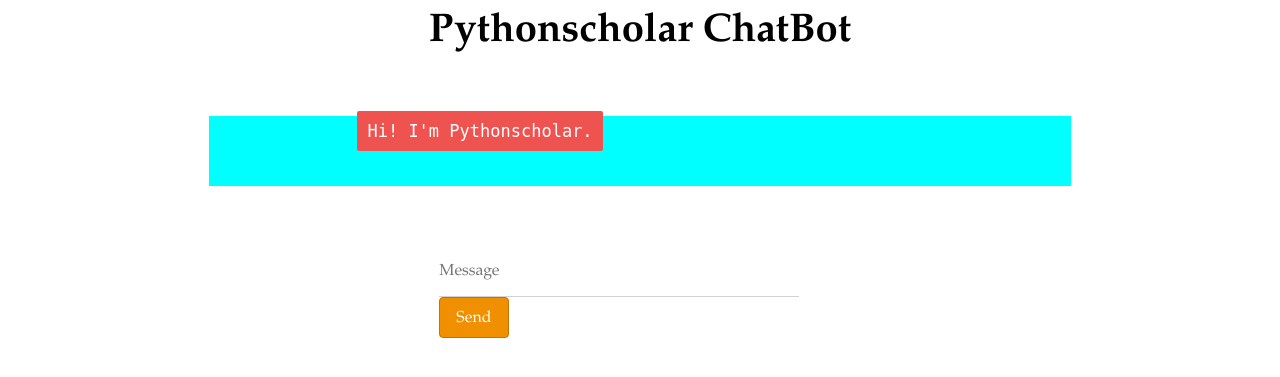
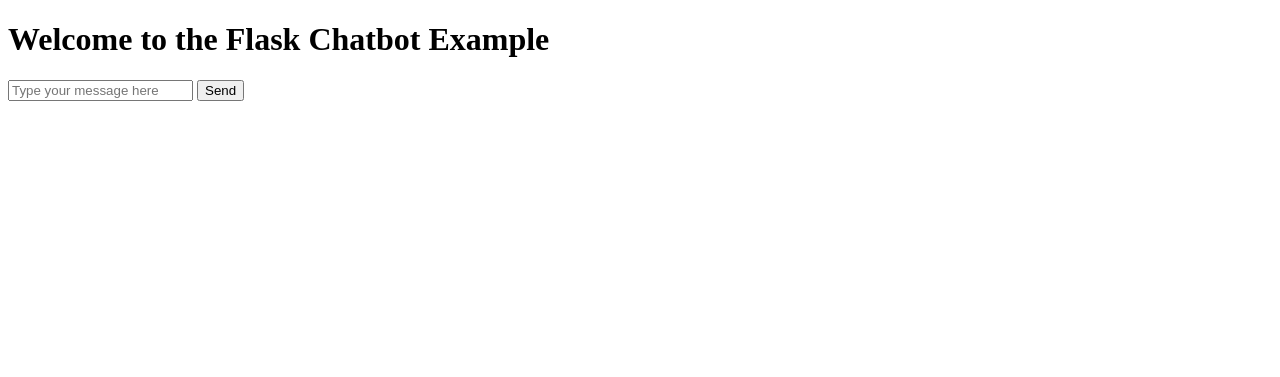
Before and after one commit to krishna251199/chatbot2, a Flask app: page / in a window 1280 px wide. Shown: the top 377 px of the page. Run offline with Flask 3, Linux system fonts and the light colour scheme; some libraries are stand-ins or nearby versions.

Commit message:
Update index.html

```diff
--- a/templates/index.html
+++ b/templates/index.html
@@ -1,228 +1,36 @@
 <!DOCTYPE html>
 <html>
-
-<head>
-    <style>
-        body {
-    font-family: Garamond;
-}
-
-h1 {
-    color: black;
-    margin-bottom: 0;
-    margin-top: 0;
-    text-align: center;
-    font-size: 40px;
-}
-
-h3 {
-    color: black;
-    font-size: 20px;
-    margin-top: 3px;
-    text-align: center;
-}
-.row {
-    display: flex;
-    flex-wrap: wrap;
-    margin-right: -15px;
-    margin-left: -15px;
-}
-
-.ml-auto{
-    margin-left:auto !important;
-}
-.mr-auto{
-    margin-right:auto !important;
-}
-
-.col-md-10,.col-md-8,.col-md-4{
-    position: relative;
-    width: 100%;
-    min-height: 1px;
-    padding-right: 15px;
-    padding-left: 15px;
-}
-.col-md-8{flex:0 0 66.666667%;max-width:66.666667%}
-.col-md-4{flex:0 0 33.333333%;max-width:33.333333%}
-.col-md-10{flex:0 0 83.333333%;max-width:83.333333%}
-
-.form-control {
-    background: no-repeat bottom,50% calc(100% - 1px);
-    background-image: none, none;
-    background-size: auto, auto;
-    background-size: 0 100%,100% 100%;
-    border: 0;
-    height: 36px;
-    transition: background 0s ease-out;
-    padding-left: 0;
-    padding-right: 0;
-    border-radius: 0;
-    font-size: 14px;
-}
-.form-control {
-    display: block;
-    width: 100%;
-    padding: .4375rem 0;
-    padding-right: 0px;
-    padding-left: 0px;
-    font-size: 1rem;
-    line-height: 1.5;
-    color: #495057;
-    border:none;
-    background-color: transparent;
-    background-clip: padding-box;
-    border-bottom: 1px solid #d2d2d2;
-    box-shadow: none;
-    transition: border-color .15s ease-in-out,box-shadow .15s ease-in-out;
-}
-.btn {
-    float: left;
-    text-align: center;
-    white-space: nowrap;
-    vertical-align: middle;
-    user-select: none;
-    border: 1px solid transparent;
-    padding: .46875rem 1rem;
-    font-size: 1rem;
-    line-height: 1.5;
-    border-radius: .25rem;
-    transition: color .15s ease-in-out,background-color .15s ease-in-out,border-color .15s ease-in-out,box-shadow .15s ease-in-out;
-}
-.btn-warning {
-    color: #fff;
-    background-color: #f08f00;
-    border-color: #c27400;
-}
-.btn.btn-warning:active, .btn.btn-warning:focus, .btn.btn-warning:hover {
-    box-shadow: 0 14px 26px -12px rgba(255,152,0,.42),0 4px 23px 0 rgba(0,0,0,.12),0 8px 10px -5px rgba(255,152,0,.2);
-}
-
-button, input, optgroup, select, textarea {
-    margin: 0;
-    font-family: inherit;
-    font-size: inherit;
-    line-height: inherit;
-    overflow:visible;
-}
-#chatbox {
-    background-color: cyan;
-    margin-left: auto;
-    margin-right: auto;
-    width: 80%;
-    min-height: 70px;
-    margin-top: 60px;
-}
-
-#userInput {
-    margin-left: auto;
-    margin-right: auto;
-    width: 40%;
-    margin-top: 60px;
-}
-
-#textInput {
-    width: 87%;
-    border: none;
-    border-bottom: 3px solid #009688;
-    font-family: monospace;
-    font-size: 17px;
-}
-
-#buttonInput {
-    padding: 3px;
-    font-family: monospace;
-    font-size: 17px;
-}
-
-.userText {
-    color: white;
-    font-family: monospace;
-    font-size: 17px;
-    text-align: right !important;
-    line-height: 30px;
-    margin: 5px;
-}
-
-.userText span {
-    background-color: #009688;
-    padding: 10px;
-    border-radius: 2px;
-}
-
-.botText {
-    color: white;
-    font-family: monospace;
-    font-size: 17px;
-    text-align: left;
-    line-height: 30px;
-    margin: 5px;
-}
-
-.botText span {
-    background-color: #ef5350;
-    padding: 10px;
-    border-radius: 2px;
-}
-
-#tidbit {
-    position: absolute;
-    bottom: 0;
-    right: 0;
-    width: 300px;
-}
-    </style>
-    <script src="https://ajax.googleapis.com/ajax/libs/jquery/3.2.1/jquery.min.js"></script>
-</head>
-
-<body>
-    <div class="row">
-        <div class="col-md-10 mr-auto ml-auto">
-    <h1>Pythonscholar ChatBot</h1>
-    <form method="POST">
-        <div id="chatbox">
-            <div class="col-md-8 ml-auto mr-auto">
-                <p class="botText"><span>Hi! I'm Pythonscholar.</span></p>
-            </div>
-        </div>
-        <div id="userInput" class="row">
-            <div class="col-md-10">
-                <input id="text" type="text" name="msg" placeholder="Message" class="form-control">
-                <button type="submit" id="send" class="btn btn-warning">Send</button>
-            </div>
-        </div>
-    </form>
-</div>
-</div>
-
-<script>
-    $(document).ready(function() {
-        $("form").on("submit", function(event) {
-            var rawText = $("#text").val();
-            var userHtml = '<p class="userText"><span>' + rawText + "</span></p>";
-            $("#text").val("");
-            $("#chatbox").append(userHtml);
-            document.getElementById("userInput").scrollIntoView({
-                block: "start",
-                behavior: "smooth",
-            });
-            $.ajax({
-                data: {
-                    msg: rawText,
-                },
-                type: "POST",
-                url: "/get",
-            }).done(function(data) {
-                var botHtml = '<p class="botText"><span>' + data + "</span></p>";
-                $("#chatbox").append($.parseHTML(botHtml));
-                document.getElementById("userInput").scrollIntoView({
-                    block: "start",
-                    behavior: "smooth",
-                });
-            });
-            event.preventDefault();
-        });
-    });
-</script>
-</body>
-
+  <head>
+    <meta charset="UTF-8">
+    <title>Flask Chatbot Example</title>
+  </head>
+  <body>
+    <h1>Welcome to the Flask Chatbot Example</h1>
+    <div id="chatbox"></div>
+    <div id="inputbox">
+      <input type="text" id="usermsg" name="usermsg" placeholder="Type your message here">
+      <button type="button" onclick="sendMsg()">Send</button>
+    </div>
+    <script>
+      function sendMsg() {
+        var usermsg = document.getElementById("usermsg").value;
+        document.getElementById("usermsg").value = "";
+        var xhr = new XMLHttpRequest();
+        xhr.open("GET", "/get?msg=" + usermsg, true);
+        xhr.onreadystatechange = function() {
+          if (xhr.readyState === 4 && xhr.status === 200) {
+            var botmsg = xhr.responseText;
+            var chatbox = document.getElementById("chatbox");
+            var msg = document.createElement("p");
+            msg.innerHTML = "<strong>You:</strong> " + usermsg;
+            chatbox.appendChild(msg);
+            var msg = document.createElement("p");
+            msg.innerHTML = "<strong>Bot:</strong> " + botmsg;
+            chatbox.appendChild(msg);
+          }
+        };
+        xhr.send();
+      }
+    </script>
+  </body>
 </html>
```
